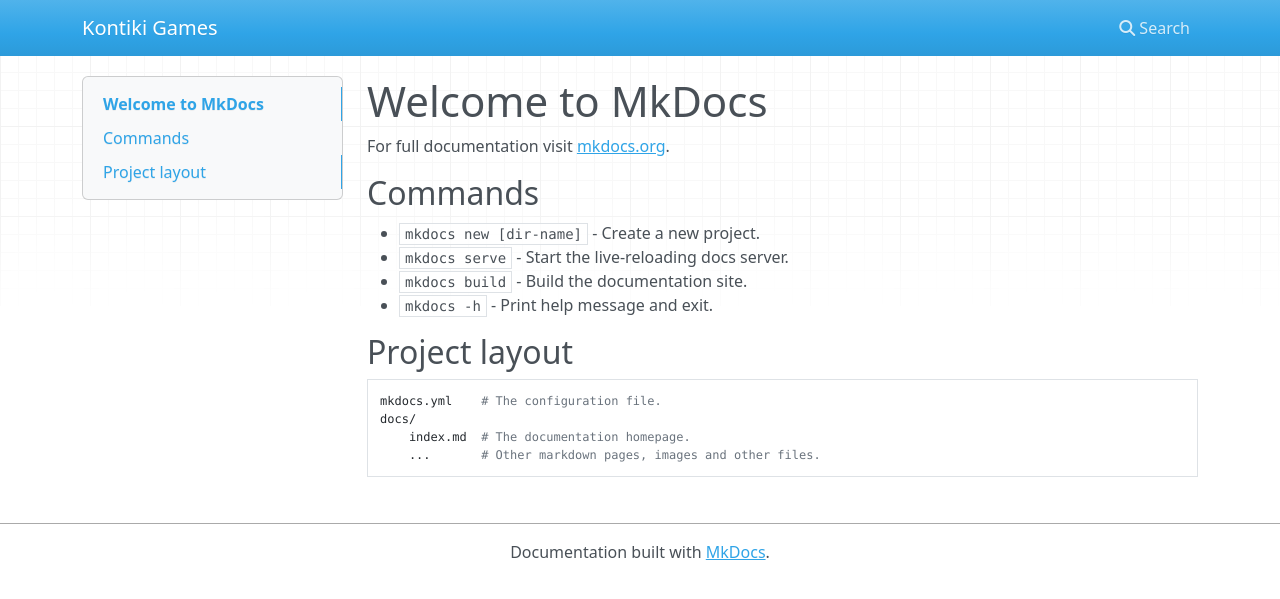
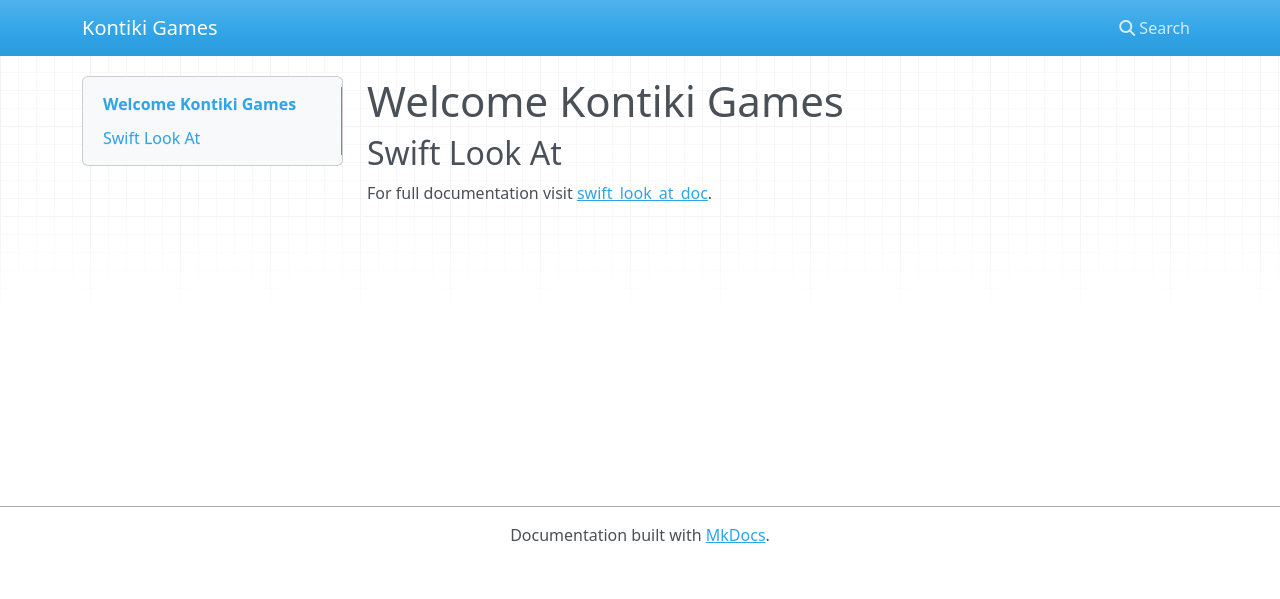
Before and after one commit to Kontiki-Games/site-kontiki-info, an MkDocs documentation site: the page built from docs/index.md, in a window 1280 px wide. Shown: the top 599 px of the page. Built offline with MkDocs 1.6.1, drawn with Linux system fonts in a browser that asks for light colours; nearby versions of some CDN libraries.

Commit message:
Correct content and add CNAME

```diff
--- a/docs/index.md
+++ b/docs/index.md
@@ -1,17 +1,4 @@
-# Welcome to MkDocs
+# Welcome Kontiki Games
 
-For full documentation visit [mkdocs.org](https://www.mkdocs.org).
-
-## Commands
-
-* `mkdocs new [dir-name]` - Create a new project.
-* `mkdocs serve` - Start the live-reloading docs server.
-* `mkdocs build` - Build the documentation site.
-* `mkdocs -h` - Print help message and exit.
-
-## Project layout
-
-    mkdocs.yml    # The configuration file.
-    docs/
-        index.md  # The documentation homepage.
-        ...       # Other markdown pages, images and other files.
+## Swift Look At
+For full documentation visit [swift_look_at_doc](https://kontiki-games.github.io/swift_look_at_doc).
--- a/mkdocs.yml
+++ b/mkdocs.yml
@@ -1,2 +1,2 @@
 site_name: Kontiki Games
-site_url: https://kontiki-games.github.io/
+site_url: https://kontiki.info/
```
Also changed, not shown: 2 other files.
